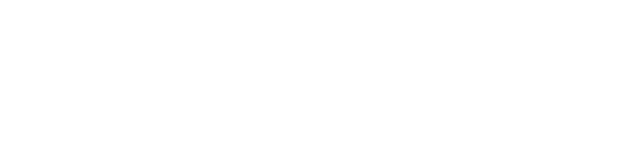
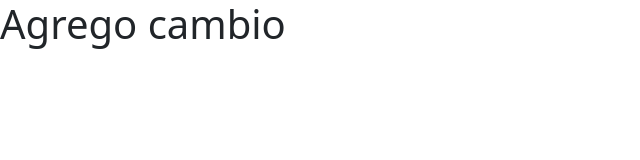
Before and after one commit to fedegilles/coder-37200, a website: page index.html in a window 1280 px wide. Shown: the whole page, without its empty margins (0-640 px from the left). Drawn offline with nearby package versions, Linux system fonts and the light colour scheme; files that its build step writes are made by us from their sources.

Commit message:
cambios desde vscode online

```diff
--- a/index.html
+++ b/index.html
@@ -10,6 +10,7 @@
     <title>SASS & Bootstrap Boilerplate</title>
 </head>
 <body>
+    <h1>Agrego cambio</h1>
 
     <!-- Bootstrap JS CDN link -->
     <script src="https://cdn.jsdelivr.net/npm/bootstrap@5.2.0/dist/js/bootstrap.bundle.min.js" integrity="sha384-A3rJD856KowSb7dwlZdYEkO39Gagi7vIsF0jrRAoQmDKKtQBHUuLZ9AsSv4jD4Xa" crossorigin="anonymous"></script>
```
